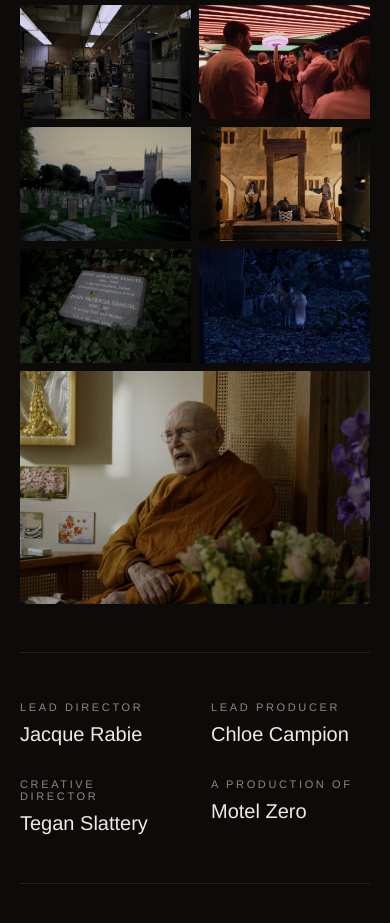
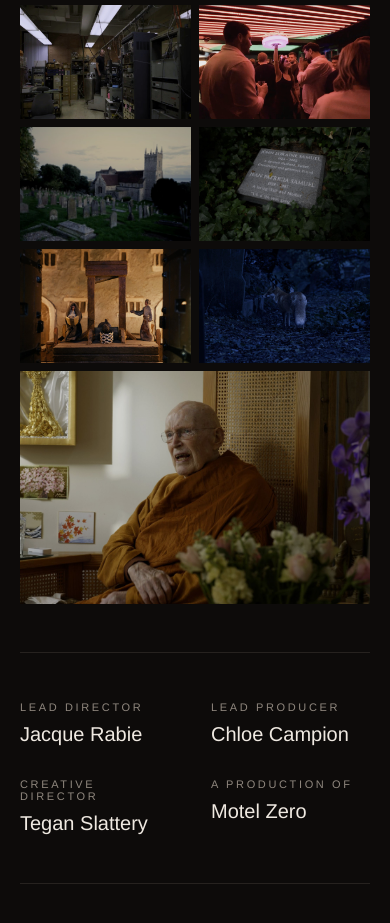
Before and after one commit to jacquejrabie/kurthefilm, a plain HTML site: page index.html in a window 390 px wide. Shown: the part 2025-2948 px from the top of the page. Drawn offline with Linux system fonts and the light colour scheme.

Commit message:
Mobile stills: gravestone before guillotine

```diff
--- a/index.html
+++ b/index.html
@@ -154,8 +154,8 @@
     .t-lab{order:3}
     .t-party{order:4}
     .t-churchyard{order:5}
-    .t-guillotine{order:6}
-    .t-gravestone{order:7}
+    .t-gravestone{order:6}
+    .t-guillotine{order:7}
     .t-fox{order:8}
     .t-robe{order:9}
     .t-robe{grid-column:span 2}
```
